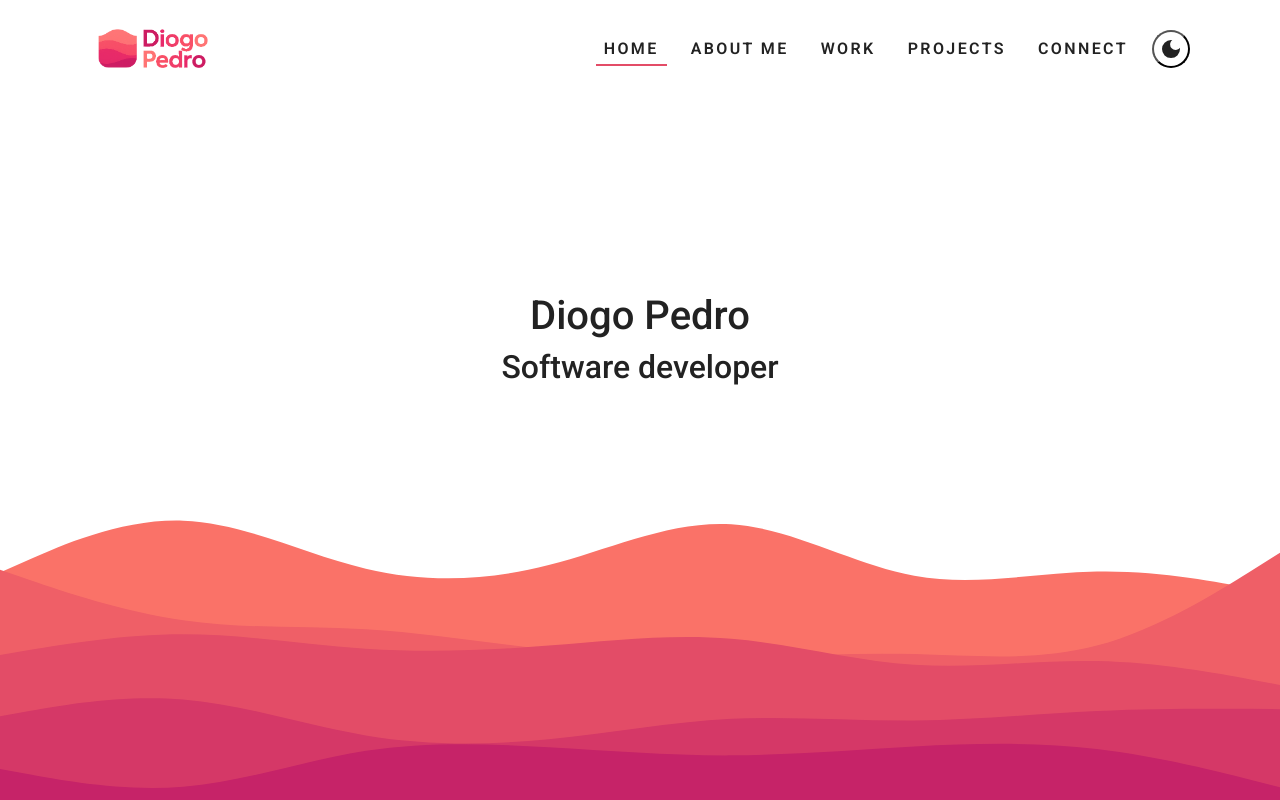
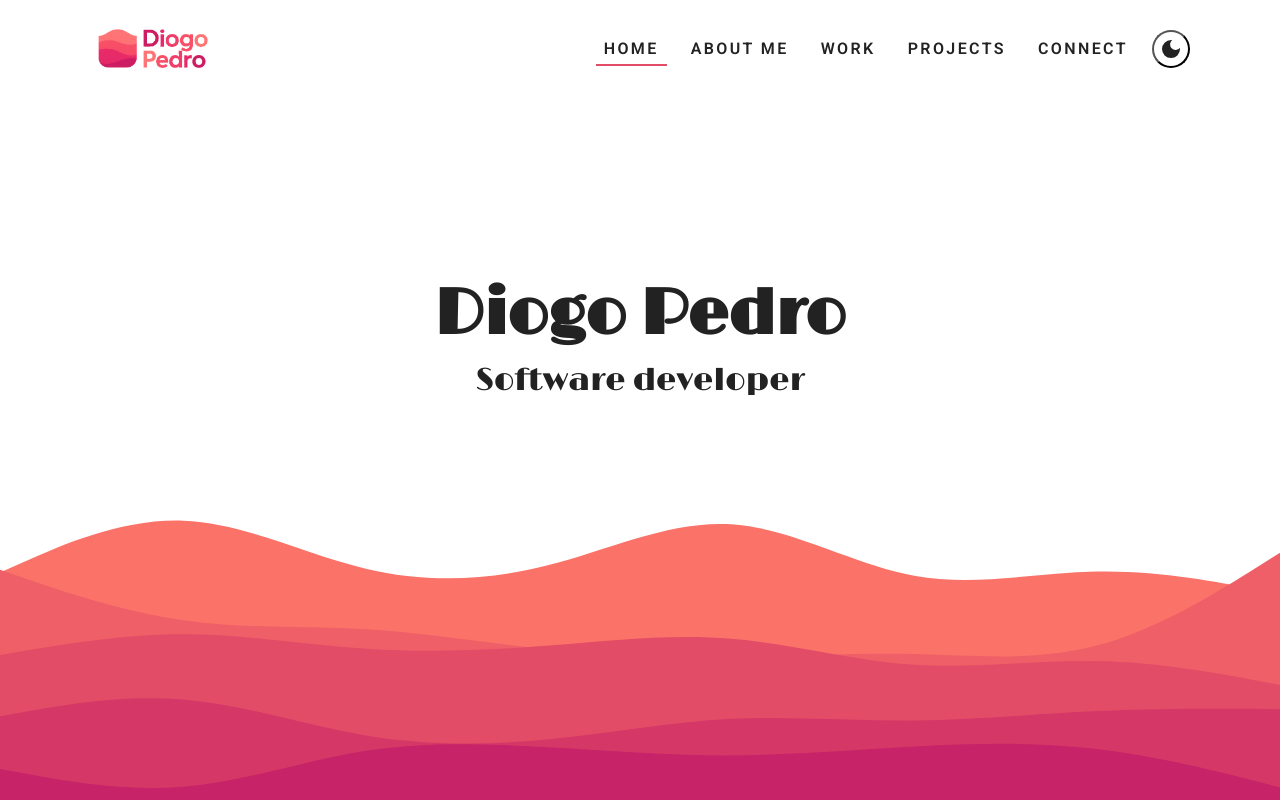
Before and after one commit to Diogoapedro/Portfolio, an Angular app: page /home in a window 1280 px wide. Shown: the top 800 px of the page. Built offline with nearby package versions, Linux system fonts and the light colour scheme.

Commit message:
Home page updated with name and title

```diff
--- a/src/app/components/home-page/home-page.component.css
+++ b/src/app/components/home-page/home-page.component.css
@@ -11,11 +11,31 @@
     .image-div {
         height: 105vh;
     }
+
+    .title-name {
+        font-weight: bold;
+        font-size:4em;
+    }
+
+    .title-job {
+        font-weight:lighter;
+        font-size:2em;
+    }
 }
 
 @media (max-width: 992px) {
     .image-div {
         height: 100vh;
+    }
+
+    .title-name {
+        font-weight: bold;
+        font-size:2.5em;
+    }
+
+    .title-job {
+        font-weight:lighter;
+        font-size:1.3em;
     }
 }
 
@@ -27,3 +47,7 @@
     padding-top: 126px;
     height: 70vh;
 }
+
+.title {
+    font-family: "Limelight", sans-serif;
+}
--- a/src/app/components/home-page/home-page.component.html
+++ b/src/app/components/home-page/home-page.component.html
@@ -1,6 +1,6 @@
 <div class="image-div">
     <div class="name">
-        <h1>Diogo Pedro</h1>
-        <h2>Software developer</h2>
+        <h1 class="title title-name">Diogo Pedro</h1>
+        <h2 class="title title-job"><!--:~$--> Software developer</h2>
     </div>
 </div>
```
